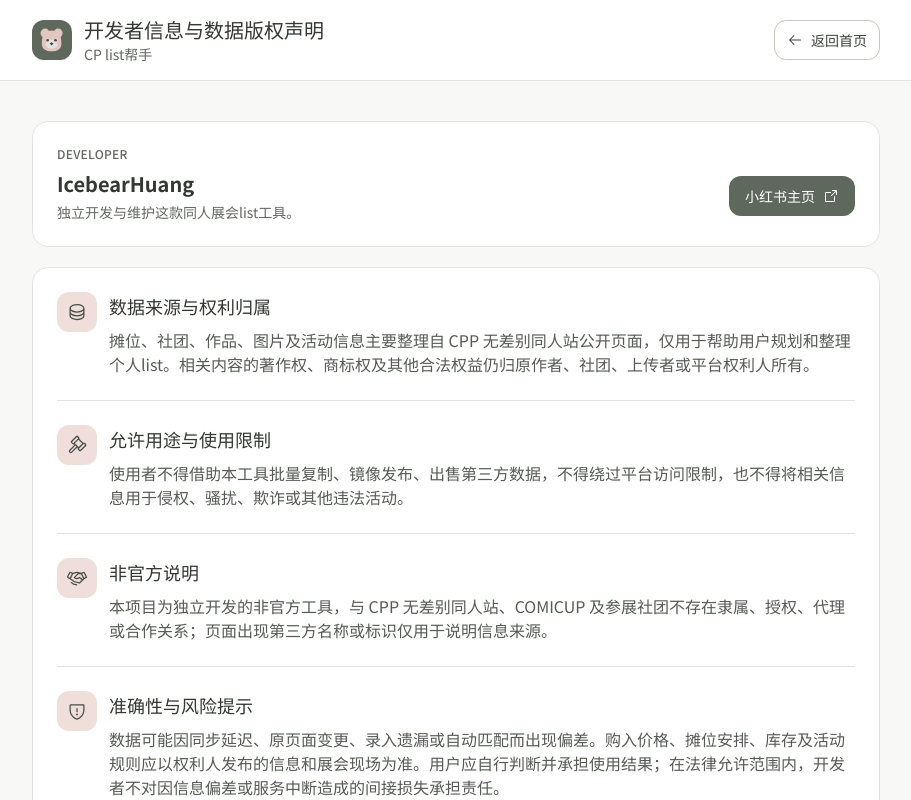
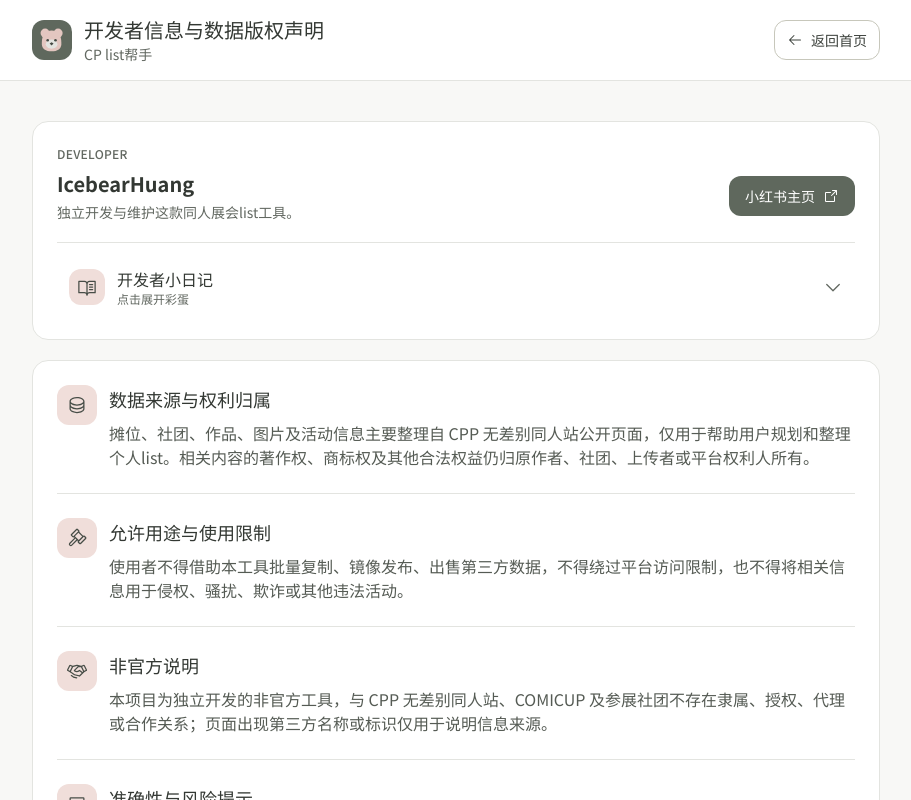
Before and after one commit to Siyi-your-area/cp-list-helper, a Next.js app: page /about in a window 1280 px wide. Shown: the top 800 px of the page, without its empty margins (184-1095 px from the left). Built offline with nearby package versions, Linux system fonts and the light colour scheme; no server answers.

Commit message:
feat: add developer diary

```diff
--- a/app/about/page.tsx
+++ b/app/about/page.tsx
@@ -2,6 +2,8 @@ import Link from "next/link";
 import {
   ArrowLeft,
   ArrowSquareOut,
+  BookOpenText,
+  CaretDown,
   Database,
   Gavel,
   Handshake,
@@ -84,6 +86,63 @@ export default function AboutPage() {
               <ArrowSquareOut className="h-4 w-4" />
             </a>
           </div>
+
+          <details className="group mt-5 border-t border-slate-200 pt-4">
+            <summary className="flex min-h-11 cursor-pointer list-none items-center justify-between gap-3 rounded-xl px-3 py-2 text-left transition-colors hover:bg-slate-50 focus-visible:outline-none focus-visible:ring-2 focus-visible:ring-slate-400 [&::-webkit-details-marker]:hidden">
+              <span className="flex items-center gap-3">
+                <span className="grid h-9 w-9 shrink-0 place-items-center rounded-xl bg-rose-100 text-slate-700">
+                  <BookOpenText className="h-5 w-5" />
+                </span>
+                <span>
+                  <span className="block text-base font-semibold">开发者小日记</span>
+                  <span className="block text-xs text-slate-500">点击展开彩蛋</span>
+                </span>
+              </span>
+              <CaretDown className="h-5 w-5 shrink-0 text-slate-500 transition-transform group-open:rotate-180" />
+            </summary>
+
+            <article className="mt-3 space-y-5 rounded-2xl bg-rose-50/60 px-4 py-5 text-sm leading-7 text-slate-700 sm:px-6 sm:py-6 sm:text-base sm:leading-8">
+              <p>
+                开发的时候翻到了自己近10年去cp的list，最早可以追溯到2017年，一开始是excel，在本科学校四楼的图书馆里新建一张表，手动把想要的东西录进去，去cp之前打印出来，还要带上一根笔，没准开展前一天还要新增，后来是电子表格，豪气万丈地告诉朋友，你需要我帮你代购的，都填在这个表就可以，和亲友交换表格，然后每年在cp过购物节狂买上几千块。
+                <br />
+                我是一个超级p人，恨按部就班，只有做这个，确实是开心的。
+              </p>
+
+              <div className="space-y-2">
+                <p className="font-semibold text-slate-900">这是一个关于「期待」的故事。</p>
+                <p>
+                  幸福不只产生于幸福的事发生的那一刻，期待幸福，本身就是一种幸福。
+                  <br />
+                  周五下班的时候看周六要去哪里吃饭，旅行前搜目的地有什么好吃的，cp前搜索要买什么本子，在漫长而痛苦的生活里，需要靠着这一点点甜来支撑自己。
+                </p>
+              </div>
+
+              <div className="space-y-2">
+                <p>
+                  因为太讨厌我的工作，我像狗一样乞求我的生活中能有一星半点的正反馈，于是我开始做了这个项目。
+                </p>
+                <p>
+                  首先应该来源于自己。正如搞同人，万千理由，不过是自己喜欢。
+                  <br />
+                  其次应该简单。每一个功能都应该着力于解决已有的问题。
+                  <br />
+                  最后应该完整。在脑海里放映了我每次去展会的流程，点心愿单，梳理信息，分享，采购，环环相扣，于是有了这样一个工具。
+                </p>
+              </div>
+
+              <div className="space-y-2">
+                <p className="font-semibold text-slate-900">工具是为了帮助人，而不是代替人。</p>
+                <p>
+                  我希望能帮人免去统计和四处收集的重复性事务，帮人快速统计和记录信息，最大程度地减少过程中蹉跎的沙砾感——which i think，作为一个简中同人女，大家都背负了太多。但喜欢什么、想买什么、怎么去玩，这些让人幸福的、让人期待的，还是需要每一个人亲自来做、来体会。
+                </p>
+              </div>
+
+              <footer className="pt-1 text-left">
+                <p className="font-bold text-slate-900">衷心地希望你能在cp玩得开心&gt;&lt;</p>
+                <p className="mt-2 text-right text-slate-600">同人女 黄白熊</p>
+              </footer>
+            </article>
+          </details>
         </section>
 
         <div className="ui-surface divide-y divide-slate-200 px-5 sm:px-6">
```
